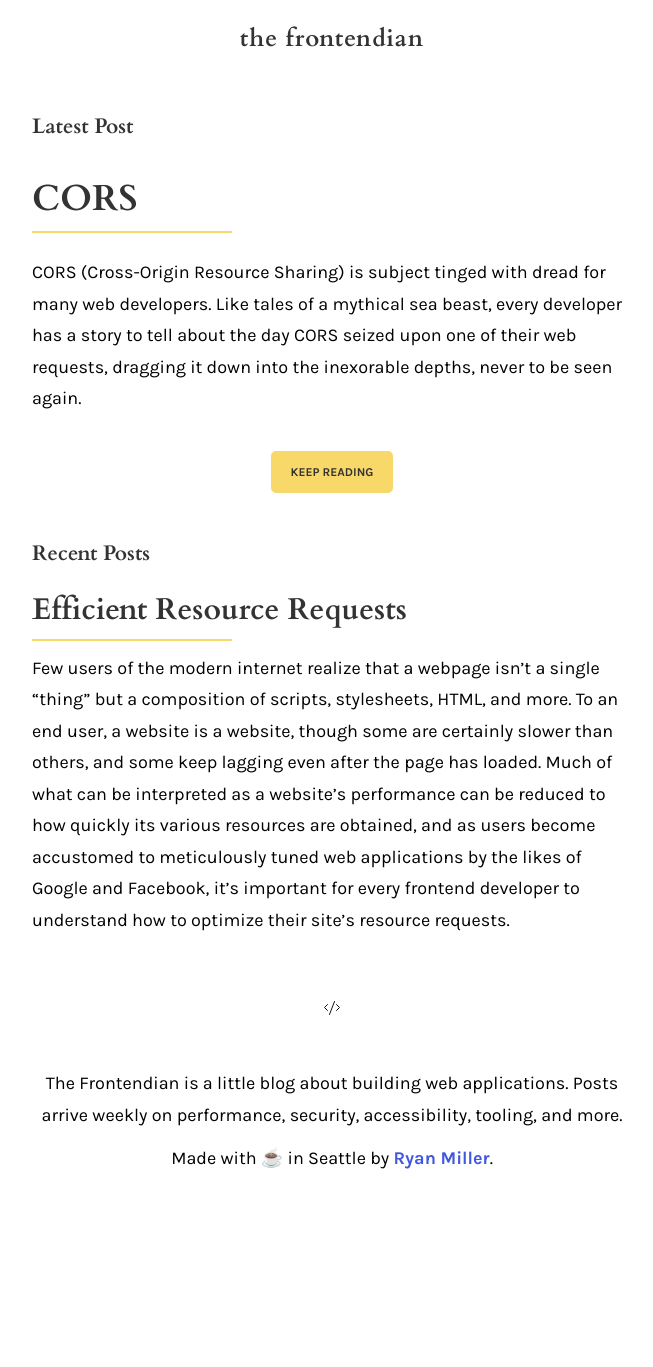
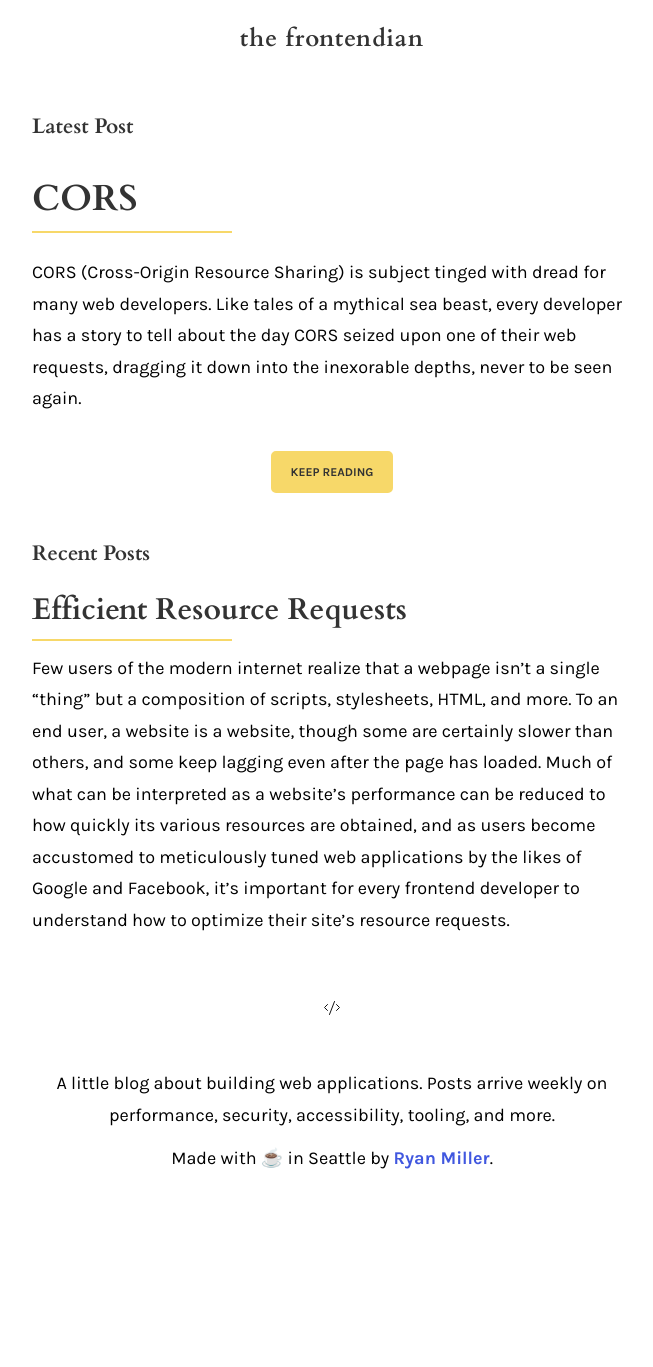
Before and after one commit to ryanmillerdev/frontendian, a Jekyll site: the page built from index.md, in a window 1280 px wide. Shown: the whole page, without its empty margins (308-961 px from the left). Built offline with Jekyll 4.4.1, drawn with Linux system fonts in a browser that asks for light colours.

Commit message:
Minor update.

```diff
--- a/_layouts/base.html
+++ b/_layouts/base.html
@@ -30,7 +30,7 @@
   {% if page.excerpt %}
   <meta property="og:description" content="{{ page.excerpt | remove: '<p>' | remove: '</p>' }}" />
   {% else %}
-  <meta property="og:description" content="The Frontendian is a little blog about building web applications. Posts arrive weekly on performance, security, accessibility, tooling, and more." />
+  <meta property="og:description" content="A little blog about building web applications. Posts arrive weekly on performance, security, accessibility, tooling, and more." />
   {% endif %}
 
   <meta property="og:type" content="website" />
@@ -271,7 +271,7 @@
     </div>
     <div class="footer-body">
       <div class="footer-description">
-        <p>The Frontendian is a little blog about building web applications. Posts arrive weekly on performance, security, accessibility, tooling, and more.</p>
+        <p>A little blog about building web applications. Posts arrive weekly on performance, security, accessibility, tooling, and more.</p>
         <p>Made with ☕ in Seattle by <a href="https://twitter.com/andryanmiller" target="_blank">Ryan Miller</a>.</p>
       </div>
     </div>
```
